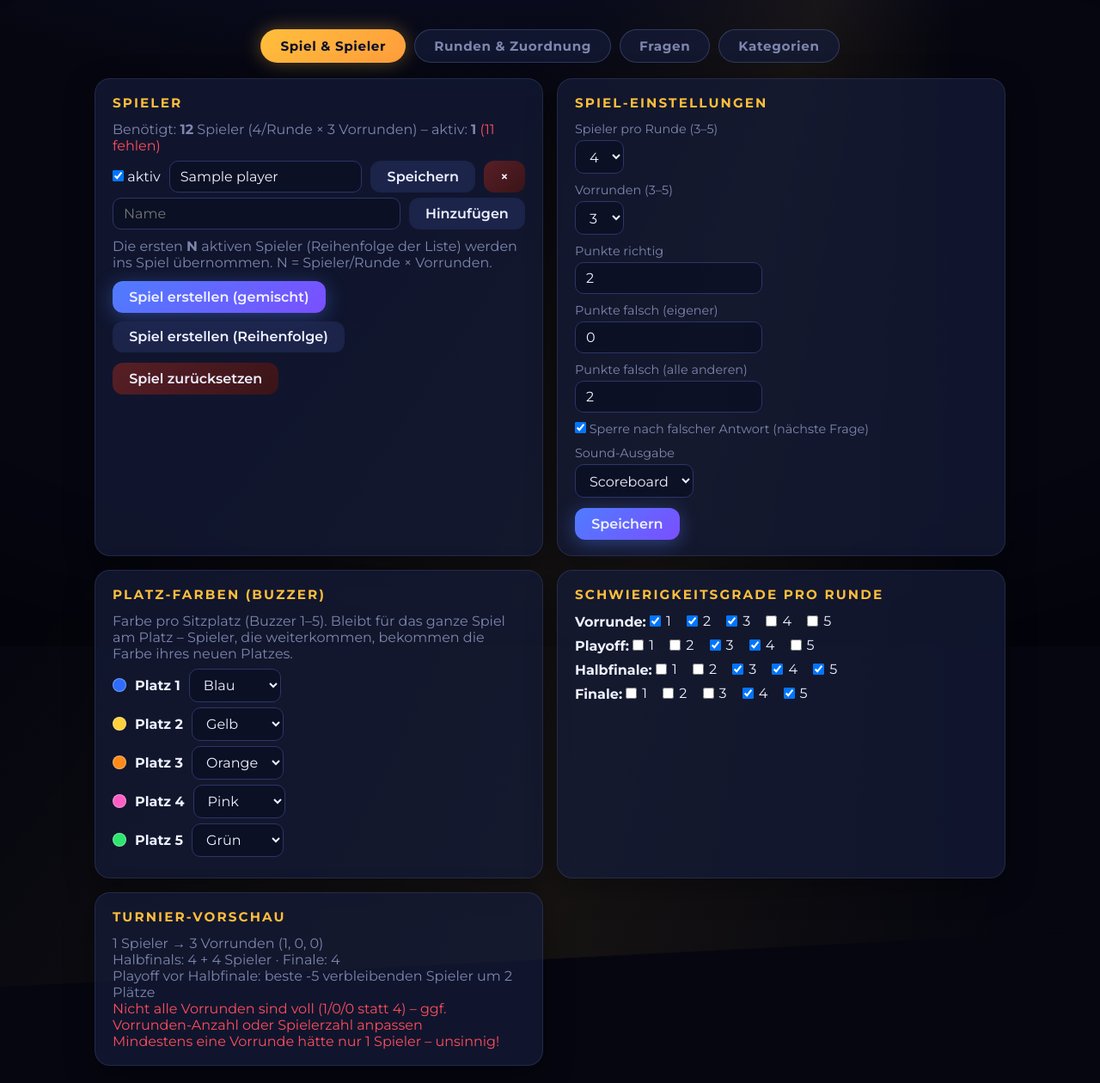
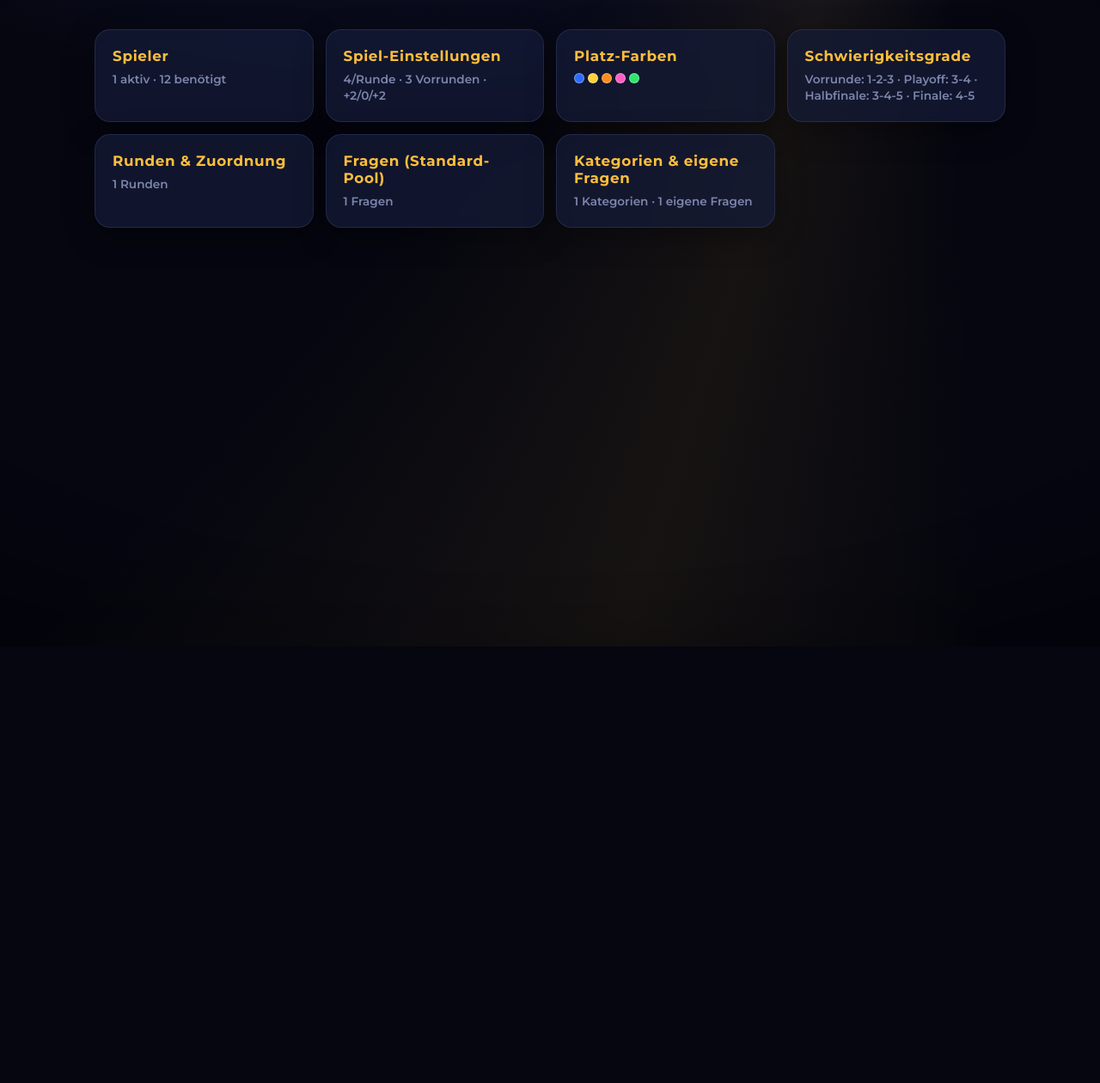
Before and after one commit to BingoBongo83/quizmitbenny, a FastAPI app: page /einstellungen in a window 1280 px wide. Shown: the part 48-1308 px from the top of the page at 86% size. After the commit the page ends 800 px from the top, so only its background shows below. Run offline with FastAPI, Linux system fonts and the light colour scheme; the visitor is signed in with stand-in values (Sample User, id 1); tables that the repository leaves empty hold one stand-in row (values such as "Sample post").

Commit message:
Settings page as function cards with modal overlays
Each function (players, game settings, seat colors, skill levels,
rounds, questions, categories) is now a card on a dashboard; clicking
opens a modal with the controls plus Speichern/Abbrechen (or Schließen
for view-only sections). Cards show live summaries. Overlay-click and
Esc close; cancel reverts unsaved form edits.

Generated with [Devin](https://devin.ai)

Co-Authored-By: Devin <158243242+devin-ai-integration[bot]@users.noreply.github.com>

```diff
--- a/static/css/style.css
+++ b/static/css/style.css
@@ -425,34 +425,69 @@ nav.topnav a { color: var(--muted); text-decoration: none; font-weight: 600; let
 nav.topnav a.active, nav.topnav a:hover { color: var(--gold); }
 nav.topnav .spacer { flex: 1; }
 
-/* settings sub-tabs */
-.tabnav {
+/* settings function cards + modals */
+.fn-grid {
+  display: grid;
+  grid-template-columns: repeat(auto-fill, minmax(230px, 1fr));
+  gap: 14px;
+}
+.fn-card {
   display: flex;
-  gap: 10px;
-  justify-content: center;
-  flex-wrap: wrap;
-  margin: 0 auto 18px;
+  flex-direction: column;
+  align-items: flex-start;
+  gap: 8px;
+  padding: 20px;
+  min-height: 92px;
+  text-align: left;
+  background: var(--card);
+  border: 1px solid rgba(120,135,200,.18);
+  border-radius: var(--radius);
+  box-shadow: 0 10px 34px rgba(0,0,0,.35);
+  cursor: pointer;
+  transition: transform .15s, border-color .2s, box-shadow .2s;
 }
-.tab-btn {
-  padding: 9px 22px;
-  border-radius: 999px;
-  border: 1px solid rgba(120,135,200,.3);
+.fn-card:hover {
+  transform: translateY(-3px);
+  border-color: rgba(255,190,60,.5);
+  box-shadow: 0 14px 40px rgba(0,0,0,.45), 0 0 22px rgba(255,190,60,.12);
+}
+.fn-title { font-size: 1.05em; font-weight: 700; color: var(--gold); letter-spacing: .04em; }
+.fn-sub { font-size: .85em; color: var(--muted); line-height: 1.4; }
+.fn-sub .seat-dot { width: 12px; height: 12px; margin-right: 4px; }
+
+.modal-overlay {
+  position: fixed; inset: 0;
+  background: rgba(5,8,20,.72);
+  backdrop-filter: blur(7px);
+  display: flex; align-items: center; justify-content: center;
+  z-index: 100;
+  padding: 3vh 3vw;
+}
+.modal {
   background: var(--card);
-  color: var(--muted);
-  font-size: .95em;
-  font-weight: 700;
-  letter-spacing: .04em;
-  cursor: pointer;
-  transition: color .2s, border-color .2s, background .2s, box-shadow .2s;
+  border: 1px solid rgba(120,135,200,.25);
+  border-radius: var(--radius);
+  box-shadow: 0 24px 80px rgba(0,0,0,.6);
+  padding: 22px 24px;
+  width: min(560px, 100%);
+  max-height: 88vh;
+  overflow-y: auto;
+  animation: modalIn .22s cubic-bezier(.2,.9,.3,1.1) both;
 }
-.tab-btn:hover { color: var(--fg); border-color: rgba(120,135,200,.6); }
-.tab-btn.active {
-  color: #0b0f24;
-  background: linear-gradient(135deg, var(--gold), #ff9d3c);
-  border-color: transparent;
-  box-shadow: 0 0 22px rgba(255,190,60,.35);
+.modal.wide { width: min(920px, 100%); }
+.modal h2 {
+  font-size: .95em; color: var(--gold); margin-bottom: 12px;
+  text-transform: uppercase; letter-spacing: .14em;
 }
-.tabpage { animation: fadeUp .3s ease both; }
+@keyframes modalIn {
+  from { opacity: 0; transform: translateY(16px) scale(.97); }
+  to { opacity: 1; transform: none; }
+}
+.modal-foot {
+  display: flex; gap: 10px; justify-content: flex-end;
+  margin-top: 16px; padding-top: 14px;
+  border-top: 1px solid rgba(120,135,200,.15);
+}
 
 .login-box {
   max-width: 380px; margin: 16vh auto; background: var(--card);
--- a/static/js/settings.js
+++ b/static/js/settings.js
@@ -30,14 +30,36 @@ const BUZZER_COLORS = [
 ];
 const SEAT_COUNT = 5;
 
-// ---------------- tabs ----------------
-document.querySelectorAll(".tab-btn").forEach((b) => {
-  b.onclick = () => {
-    document.querySelectorAll(".tab-btn").forEach((x) => x.classList.toggle("active", x === b));
-    document.querySelectorAll(".tabpage").forEach((p) =>
-      p.classList.toggle("hidden", p.id !== "tab-" + b.dataset.tab));
-  };
+// ---------------- modals ----------------
+const MODAL_REFRESH = {
+  "m-players": () => loadPlayers(),
+  "m-rounds": () => loadRounds(),
+  "m-questions": () => loadQuestions(),
+  "m-cats": () => loadCategories(),
+};
+function openModal(id) {
+  document.getElementById(id).classList.remove("hidden");
+  const fn = MODAL_REFRESH[id];
+  if (fn) fn().catch(() => {});
+}
+function closeModal(el) {
+  el.closest(".modal-overlay").classList.add("hidden");
+}
+document.querySelectorAll(".fn-card").forEach((c) =>
+  (c.onclick = () => openModal(c.dataset.modal)));
+document.querySelectorAll(".modal-overlay").forEach((ov) =>
+  ov.addEventListener("click", (e) => {
+    if (e.target === ov) ov.classList.add("hidden");
+  }));
+document.addEventListener("keydown", (e) => {
+  if (e.key === "Escape")
+    document.querySelectorAll(".modal-overlay").forEach((o) => o.classList.add("hidden"));
 });
+document.querySelectorAll(".modalClose").forEach((b) => (b.onclick = () => closeModal(b)));
+document.querySelectorAll(".modalCancel").forEach((b) => (b.onclick = () => {
+  closeModal(b);
+  loadSettings().catch(() => {});  // discard unsaved form edits
+}));
 
 let players = [];
 let settings = {};
@@ -53,6 +75,9 @@ async function loadPlayers() {
   const actives = players.filter((p) => p.active);
   const inactives = players.filter((p) => !p.active);
   const el = document.getElementById("playerList");
+  document.getElementById("sub-players").textContent =
+    `${actives.length} aktiv · ${need} benötigt` +
+    (inactives.length ? ` · ${inactives.length} inaktiv` : "");
   const info = need
     ? `<div class="muted" style="margin-bottom:8px">Benötigt: <b>${need}</b> Spieler
        (${settings.players_per_round}/Runde × ${settings.num_prerounds} Vorrunden) –
@@ -71,7 +96,7 @@ async function loadPlayers() {
     </div>`;
   el.innerHTML = info + actives.map((p, i) => row(p, i >= need)).join("") +
     (inactives.length
-      ? `<div class="player-row"><button id="toggleInact" class="tab-btn" style="padding:4px 14px;font-size:.8em">
+      ? `<div class="player-row"><button id="toggleInact" style="padding:4px 14px;font-size:.8em">
            ▸ Inaktive Spieler (${inactives.length})</button></div>
          <div id="inactList" class="hidden">${inactives.map((p) => row(p, false)).join("")}</div>`
       : "");
@@ -122,6 +147,12 @@ async function loadSettings() {
   document.getElementById("s_block").checked = settings.block_on_wrong;
   document.getElementById("s_sound").value = settings.sound_target || "board";
 
+  document.getElementById("sub-game").textContent =
+    `${settings.players_per_round}/Runde · ${settings.num_prerounds} Vorrunden · ` +
+    `+${settings.points_correct}/${settings.points_wrong_self}/+${settings.points_wrong_others}`;
+  document.getElementById("sub-skills").textContent =
+    SKILL_SETS.map(([k, l]) => `${l}: ${(settings[k] || []).join("-")}`).join(" · ");
+
   const sc = document.getElementById("seatColors");
   const seatColors = settings.seat_colors || [];
   sc.innerHTML = Array.from({ length: SEAT_COUNT }, (_, i) => `
@@ -136,6 +167,8 @@ async function loadSettings() {
   sc.querySelectorAll(".seatSel").forEach((sel) => (sel.onchange = () => {
     sel.closest(".player-row").querySelector(".seat-dot").style.background = sel.value;
   }));
+  document.getElementById("sub-seats").innerHTML = seatColors.map((hex, i) =>
+    `<span class="seat-dot" style="background:${hex || "#888"}" title="Platz ${i + 1}"></span>`).join("");
 
   const sk = document.getElementById("skillSets");
   sk.innerHTML = SKILL_SETS.map(([key, label]) => `
@@ -146,7 +179,7 @@ async function loadSettings() {
     `</div>`).join("");
 }
 
-document.getElementById("saveSettings").onclick = async () => {
+async function saveAllSettings(btn) {
   const body = {
     players_per_round: +document.getElementById("s_ppr").value,
     num_prerounds: +document.getElementById("s_pre").value,
@@ -162,10 +195,13 @@ document.getElementById("saveSettings").onclick = async () => {
       .map((c) => +c.value);
   });
   await api("/api/settings", "PUT", body);
-  settings = body;
-  loadPreview();
-  alert("Gespeichert");
-};
+  settings = { ...settings, ...body };
+  closeModal(btn);
+  loadSettings(); loadPreview();
+}
+document.getElementById("saveSettings").onclick = (e) => saveAllSettings(e.target);
+document.getElementById("saveSeats").onclick = (e) => saveAllSettings(e.target);
+document.getElementById("saveSkills").onclick = (e) => saveAllSettings(e.target);
 
 // ---------------- bracket preview ----------------
 async function loadPreview() {
@@ -202,6 +238,8 @@ let editQid = null;
 
 async function loadCategories() {
   categories = await api("/api/categories");
+  document.getElementById("sub-cats").textContent =
+    `${categories.length} Kategorien · ${categories.reduce((a, c) => a + c.count, 0)} eigene Fragen`;
   const el = document.getElementById("categoryList");
   el.innerHTML = categories.map((c) => `
     <div class="player-row">
@@ -311,6 +349,8 @@ document.getElementById("cqImport").onchange = async (e) => {
 // ---------------- rounds + pools ----------------
 async function loadRounds() {
   const st = await api("/api/game/state");
+  document.getElementById("sub-rounds").textContent =
+    st.rounds.length ? `${st.rounds.length} Runden` : "kein Spiel";
   const el = document.getElementById("roundAssign");
   if (!st.rounds.length) { el.textContent = "Noch kein Spiel erstellt."; return; }
   const poolOpts = (sel) =>
@@ -346,6 +386,7 @@ async function loadQuestions() {
   const res = await api(`/api/questions?${params}`);
   let qs = res.items;
   qTotal = res.total;
+  document.getElementById("sub-questions").textContent = `${qTotal} Fragen`;
   if (!qs.length && qPage > 0) { qPage--; return loadQuestions(); }
   window._qs = qs;
   document.getElementById("questionTable").innerHTML =
--- a/templates/settings.html
+++ b/templates/settings.html
@@ -9,17 +9,41 @@
   <a href="/logout">Abmelden</a>
 </nav>
 <div class="settings-wrap">
-  <div class="tabnav">
-    <button class="tab-btn active" data-tab="spiel">Spiel &amp; Spieler</button>
-    <button class="tab-btn" data-tab="runden">Runden &amp; Zuordnung</button>
-    <button class="tab-btn" data-tab="fragen">Fragen</button>
-    <button class="tab-btn" data-tab="kategorien">Kategorien</button>
+  <div class="fn-grid">
+    <button class="fn-card" data-modal="m-players">
+      <span class="fn-title">Spieler</span>
+      <span class="fn-sub" id="sub-players">…</span>
+    </button>
+    <button class="fn-card" data-modal="m-game">
+      <span class="fn-title">Spiel-Einstellungen</span>
+      <span class="fn-sub" id="sub-game">…</span>
+    </button>
+    <button class="fn-card" data-modal="m-seats">
+      <span class="fn-title">Platz-Farben</span>
+      <span class="fn-sub" id="sub-seats">…</span>
+    </button>
+    <button class="fn-card" data-modal="m-skills">
+      <span class="fn-title">Schwierigkeitsgrade</span>
+      <span class="fn-sub" id="sub-skills">…</span>
+    </button>
+    <button class="fn-card" data-modal="m-rounds">
+      <span class="fn-title">Runden &amp; Zuordnung</span>
+      <span class="fn-sub" id="sub-rounds">…</span>
+    </button>
+    <button class="fn-card" data-modal="m-questions">
+      <span class="fn-title">Fragen (Standard-Pool)</span>
+      <span class="fn-sub" id="sub-questions">…</span>
+    </button>
+    <button class="fn-card" data-modal="m-cats">
+      <span class="fn-title">Kategorien &amp; eigene Fragen</span>
+      <span class="fn-sub" id="sub-cats">…</span>
+    </button>
+  </div>
 </div>
 
-  <div class="tabpage" id="tab-spiel">
-    <div class="settings-grid">
-
-      <div class="panel">
+<!-- ============ Modals ============ -->
+<div class="modal-overlay hidden" id="m-players">
+  <div class="modal">
     <h2>Spieler</h2>
     <div id="playerList"></div>
     <div class="player-row">
@@ -35,9 +59,14 @@
     <div class="btnrow">
       <button class="danger" id="resetGame">Spiel zurücksetzen</button>
     </div>
+    <div class="modal-foot">
+      <button class="modalClose">Schließen</button>
+    </div>
+  </div>
 </div>
 
-      <div class="panel">
+<div class="modal-overlay hidden" id="m-game">
+  <div class="modal">
     <h2>Spiel-Einstellungen</h2>
     <label class="field">Spieler pro Runde (3–5)</label>
     <select id="s_ppr"><option>3</option><option>4</option><option>5</option></select>
@@ -56,37 +85,50 @@
       <option value="admin">Moderator</option>
       <option value="both">Beide</option>
     </select>
-        <div class="btnrow"><button class="primary" id="saveSettings">Speichern</button></div>
+    <h3 class="field" style="margin-top:18px">Turnier-Vorschau</h3>
+    <div id="preview" class="muted">…</div>
+    <div class="modal-foot">
+      <button class="primary" id="saveSettings">Speichern</button>
+      <button class="modalCancel">Abbrechen</button>
+    </div>
+  </div>
 </div>
 
-      <div class="panel">
+<div class="modal-overlay hidden" id="m-seats">
+  <div class="modal">
     <h2>Platz-Farben (Buzzer)</h2>
     <p class="muted" style="margin-bottom:8px">Farbe pro Sitzplatz (Buzzer 1–5). Bleibt für das ganze Spiel am Platz – Spieler, die weiterkommen, bekommen die Farbe ihres neuen Platzes.</p>
     <div id="seatColors"></div>
+    <div class="modal-foot">
+      <button class="primary" id="saveSeats">Speichern</button>
+      <button class="modalCancel">Abbrechen</button>
     </div>
-
-      <div class="panel">
-        <h2>Schwierigkeitsgrade pro Runde</h2>
-        <div id="skillSets"></div>
-      </div>
-
-      <div class="panel">
-        <h2>Turnier-Vorschau</h2>
-        <div id="preview" class="muted">Spieleranzahl wählen …</div>
-      </div>
-
   </div>
 </div>
 
-  <div class="tabpage hidden" id="tab-runden">
-    <div class="panel">
-      <h2>Runden-Zuordnung &amp; Fragen-Pools</h2>
-      <div id="roundAssign" class="muted">Noch kein Spiel erstellt.</div>
+<div class="modal-overlay hidden" id="m-skills">
+  <div class="modal">
+    <h2>Schwierigkeitsgrade pro Runde</h2>
+    <div id="skillSets"></div>
+    <div class="modal-foot">
+      <button class="primary" id="saveSkills">Speichern</button>
+      <button class="modalCancel">Abbrechen</button>
+    </div>
   </div>
 </div>
 
-  <div class="tabpage hidden" id="tab-fragen">
-    <div class="panel">
+<div class="modal-overlay hidden" id="m-rounds">
+  <div class="modal wide">
+    <h2>Runden-Zuordnung &amp; Fragen-Pools</h2>
+    <div id="roundAssign" class="muted">Noch kein Spiel erstellt.</div>
+    <div class="modal-foot">
+      <button class="modalClose">Schließen</button>
+    </div>
+  </div>
+</div>
+
+<div class="modal-overlay hidden" id="m-questions">
+  <div class="modal wide">
     <h2>Fragen (Standard-Pool)</h2>
     <div class="btnrow" style="margin-bottom:10px">
       <input type="text" id="qSearch" placeholder="Suche …">
@@ -111,11 +153,14 @@
     </div>
     <table class="list" id="questionTable"></table>
     <div class="btnrow" id="qPager" style="align-items:center"></div>
+    <div class="modal-foot">
+      <button class="modalClose">Schließen</button>
+    </div>
   </div>
 </div>
 
-  <div class="tabpage hidden" id="tab-kategorien">
-    <div class="panel">
+<div class="modal-overlay hidden" id="m-cats">
+  <div class="modal wide">
     <h2>Kategorien &amp; eigene Fragen</h2>
     <p class="muted" style="margin-bottom:10px">Eigene Fragen werden nur gespielt, wenn eine Runde auf diese Kategorie eingestellt ist (unter „Runden &amp; Zuordnung").</p>
     <div id="categoryList"></div>
@@ -142,9 +187,11 @@
       </div>
       <table class="list" id="cqTable"></table>
     </div>
+    <div class="modal-foot">
+      <button class="modalClose">Schließen</button>
+    </div>
   </div>
 </div>
 
-</div>
-<script src="/static/js/settings.js?v=3"></script>
+<script src="/static/js/settings.js?v=4"></script>
 {% endblock %}
```
Lines whose indentation alone changed are shown as unchanged.
